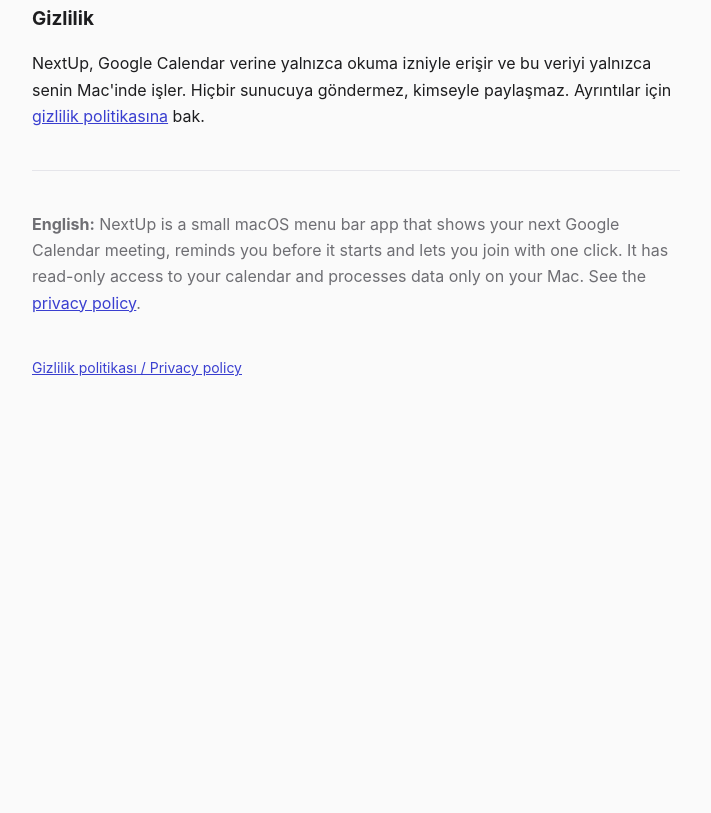
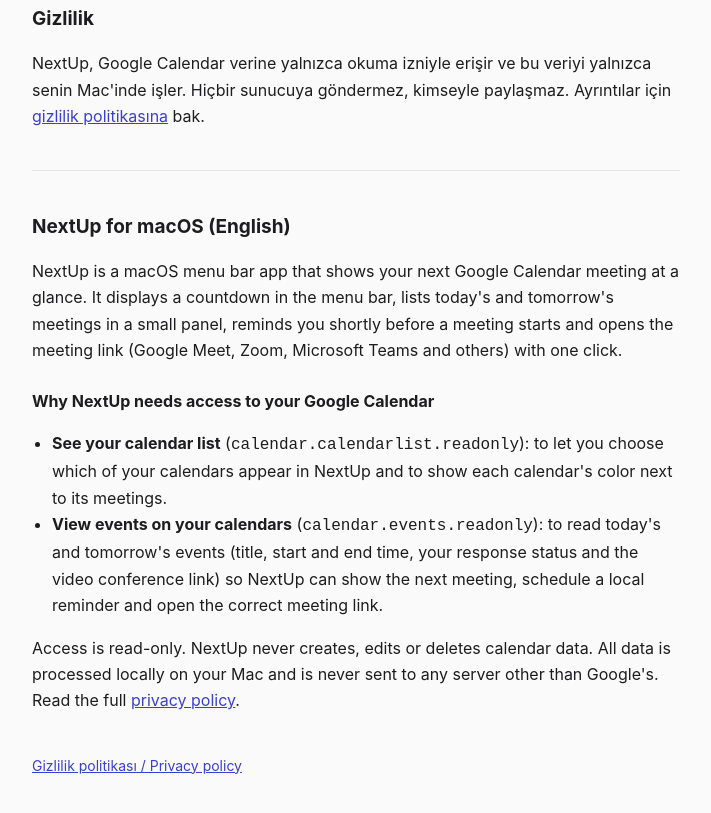
Before and after one commit to cenkgundev/nextup, a plain HTML site: page index.html in a window 1280 px wide. Shown: the part 461-1274 px from the top of the page, without its empty margins (284-995 px from the left). Before the commit the page ends 920 px from the top, so only its background shows below. Drawn offline with Linux system fonts and the light colour scheme.

Commit message:
Add files via upload

```diff
--- a/index.html
+++ b/index.html
@@ -34,9 +34,24 @@ Kalan süreyi gösterir, toplantıdan önce hatırlatır ve Google Meet, Zoom, T
 Hiçbir sunucuya göndermez, kimseyle paylaşmaz. Ayrıntılar için <a href="privacy.html">gizlilik politikasına</a> bak.</p>
 
 <hr>
-<p class="muted" lang="en"><strong>English:</strong> NextUp is a small macOS menu bar app that shows your next Google Calendar
-meeting, reminds you before it starts and lets you join with one click. It has read-only access to your calendar and
-processes data only on your Mac. See the <a href="privacy.html#en">privacy policy</a>.</p>
+
+<section id="en" lang="en">
+<h2>NextUp for macOS (English)</h2>
+<p>NextUp is a macOS menu bar app that shows your next Google Calendar meeting at a glance. It displays a countdown in the
+menu bar, lists today's and tomorrow's meetings in a small panel, reminds you shortly before a meeting starts and opens
+the meeting link (Google Meet, Zoom, Microsoft Teams and others) with one click.</p>
+
+<h3>Why NextUp needs access to your Google Calendar</h3>
+<ul>
+  <li><strong>See your calendar list</strong> (<code>calendar.calendarlist.readonly</code>): to let you choose which of your
+  calendars appear in NextUp and to show each calendar's color next to its meetings.</li>
+  <li><strong>View events on your calendars</strong> (<code>calendar.events.readonly</code>): to read today's and tomorrow's
+  events (title, start and end time, your response status and the video conference link) so NextUp can show the next
+  meeting, schedule a local reminder and open the correct meeting link.</li>
+</ul>
+<p>Access is read-only. NextUp never creates, edits or deletes calendar data. All data is processed locally on your Mac and
+is never sent to any server other than Google's. Read the full <a href="privacy.html#en">privacy policy</a>.</p>
+</section>
 
 <nav><a href="privacy.html">Gizlilik politikası / Privacy policy</a></nav>
 </main>
```
